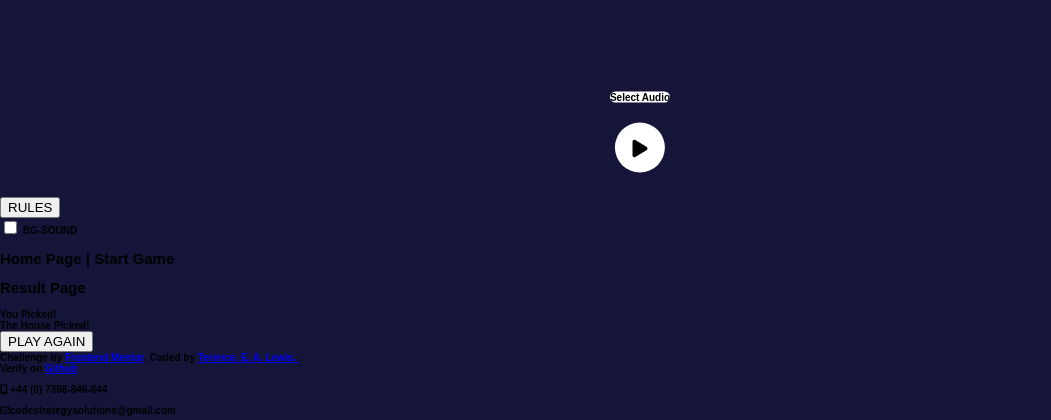
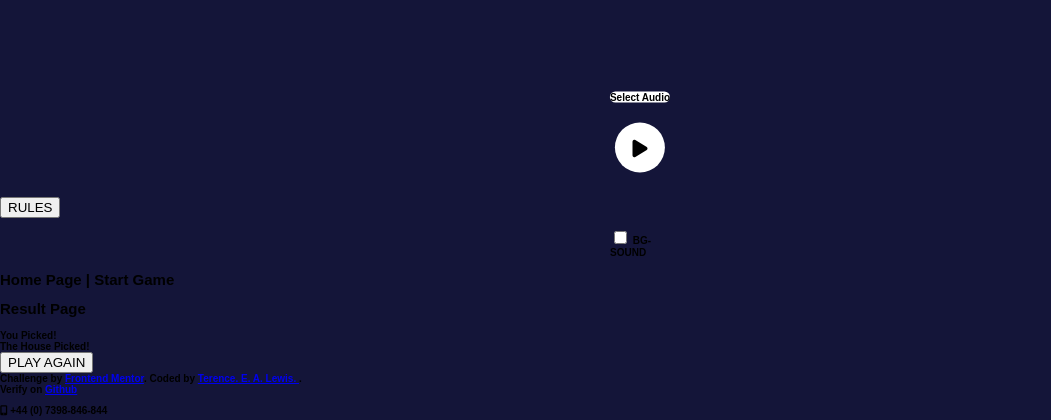
Before and after one commit to AOL83/RPSLS, a plain HTML site: page index.html in a window 1280 px wide. Shown: the part 203-623 px from the top of the page, without its empty margins (0-1051 px from the left). Drawn offline with Linux system fonts and the light colour scheme.

Commit message:
Added .sound switch with margin and width

```diff
--- a/css/main.css
+++ b/css/main.css
@@ -143,3 +143,8 @@ body {
     font-size: 6rem;
     font-weight: 700;
 }
+
+.sound-switch {
+    margin: 10px auto;
+    width: 6rem;
+}
```
